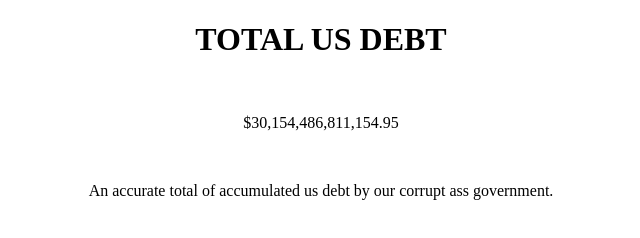
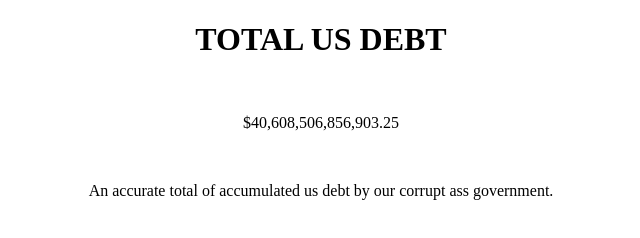
Before and after one commit to alecdavisCOM/hyropyro, a plain HTML site: page debt/index.html in a window 1280 px wide. Shown: the full height of the page, 319-959 px from the left. Drawn offline with Linux system fonts and the light colour scheme.

Commit message:
Update total public debt to $40,608,506,856,903.25 (record date: 2026-11-12) - 2026-11-15 07:18 UTC

```diff
--- a/debt/index.html
+++ b/debt/index.html
@@ -8,7 +8,7 @@
 
 <p>&nbsp;</p>
 
-<div id="debt"><p style="text-align: center;">$30,154,486,811,154.95</p></div>
+<div id="debt"><p style="text-align: center;">$40,608,506,856,903.25</p></div>
 
 <p style="text-align: center;">&nbsp;</p>
 
```
